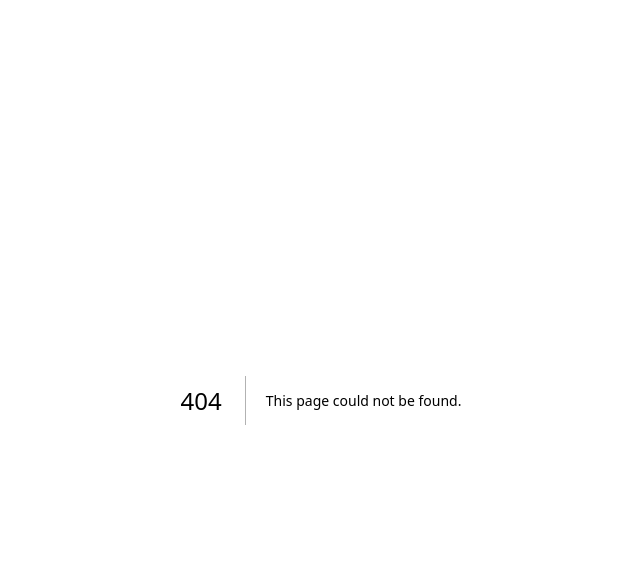
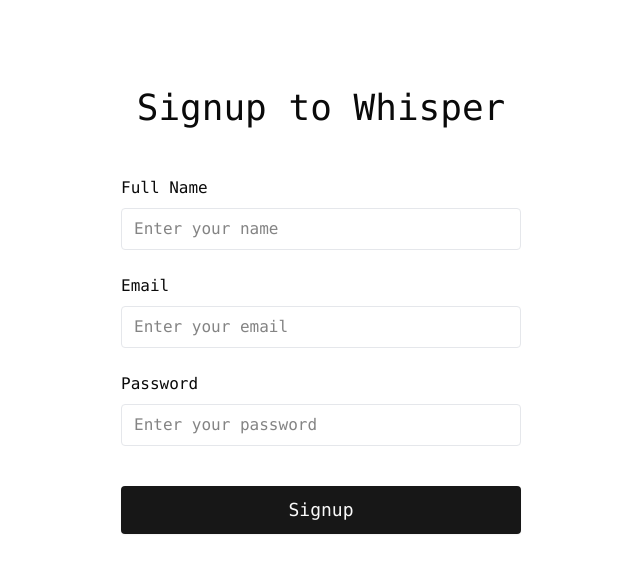
Before and after one commit to nilavtalukdar06/whisper, a Next.js app: page /signup in a window 1280 px wide. Before the commit this address had no page. Shown: the top 572 px of the page, without its empty margins (319-959 px from the left). Built offline with nearby package versions, Linux system fonts and the light colour scheme.

Commit message:
added sign in and sign up page

```diff
--- /dev/null
+++ b/app/(auth)/login/page.js
@@ -0,0 +1,47 @@
+"use client";
+import { TextAnimate } from "@/components/magicui/text-animate";
+import { Button } from "@/components/ui/button";
+import Link from "next/link";
+
+export default function LoginPage() {
+  return (
+    <section className="min-h-screen max-w-screen overflow-x-hidden">
+      <div className="max-w-sm md:max-w-md mx-auto my-24 p-6">
+        <TextAnimate className="text-3xl md:text-4xl font-normal text-center">
+          Login to Whisper
+        </TextAnimate>
+        <form className="my-12 flex flex-col gap-y-6 justify-center items-center w-full">
+          <div className="space-y-2 w-full flex flex-col">
+            <label htmlFor="email">Email</label>
+            <input
+              id="email"
+              name="email"
+              placeholder="Enter your email"
+              className="px-3 py-2 border border-gray-200 rounded"
+            />
+          </div>
+          <div className="space-y-2 w-full flex flex-col">
+            <label htmlFor="password">Password</label>
+            <input
+              id="password"
+              name="password"
+              placeholder="Enter your password"
+              className="px-3 py-2 border border-gray-200 rounded"
+            />
+          </div>
+          <div className="w-full my-4">
+            <Button className="rounded w-full py-6 text-lg">Login</Button>
+          </div>
+          <div>
+            <p className="text-sm text-center">
+              Don&apos;t have an account?{" "}
+              <Link href="/signup" className="text-blue-500">
+                sign up now
+              </Link>
+            </p>
+          </div>
+        </form>
+      </div>
+    </section>
+  );
+}
--- /dev/null
+++ b/app/(auth)/signup/page.js
@@ -0,0 +1,47 @@
+"use client";
+import { TextAnimate } from "@/components/magicui/text-animate";
+import { Button } from "@/components/ui/button";
+
+export default function SignupPage() {
+  return (
+    <section className="min-h-screen max-w-screen overflow-x-hidden">
+      <div className="max-w-sm md:max-w-md mx-auto my-16 p-6">
+        <TextAnimate className="text-3xl md:text-4xl font-normal text-center">
+          Signup to Whisper
+        </TextAnimate>
+        <form className="my-12 flex flex-col gap-y-6 justify-center items-center w-full">
+          <div className="space-y-2 w-full flex flex-col">
+            <label htmlFor="name">Full Name</label>
+            <input
+              id="name"
+              name="name"
+              placeholder="Enter your name"
+              className="px-3 py-2 border border-gray-200 rounded"
+            />
+          </div>
+          <div className="space-y-2 w-full flex flex-col">
+            <label htmlFor="email">Email</label>
+            <input
+              id="email"
+              name="email"
+              placeholder="Enter your email"
+              className="px-3 py-2 border border-gray-200 rounded"
+            />
+          </div>
+          <div className="space-y-2 w-full flex flex-col">
+            <label htmlFor="password">Password</label>
+            <input
+              id="password"
+              name="password"
+              placeholder="Enter your password"
+              className="px-3 py-2 border border-gray-200 rounded"
+            />
+          </div>
+          <div className="w-full my-4">
+            <Button className="rounded w-full py-6 text-lg">Signup</Button>
+          </div>
+        </form>
+      </div>
+    </section>
+  );
+}
```
